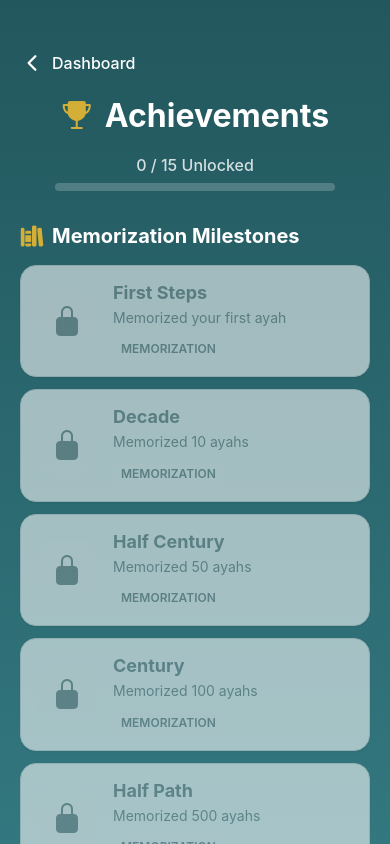
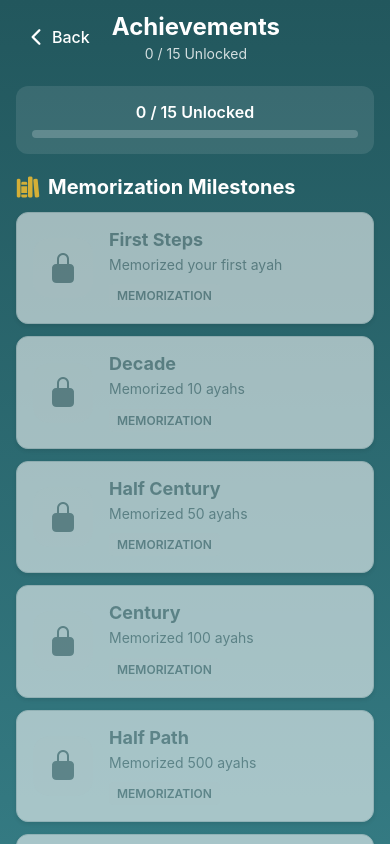
Before and after one commit to learning2codenowq/quranhifdhapp, a React Native app: screen /Achievements in a window 390 px wide. Shown: the top 844 px of the page. Built offline with nearby package versions, Linux system fonts and the light colour scheme; what expo-notifications would draw is missing.

Commit message:
phase 2 of refactoring complete

```diff
--- a/src/screens/AchievementsScreen.js
+++ b/src/screens/AchievementsScreen.js
@@ -1,20 +1,21 @@
 import React, { useState, useEffect } from 'react';
 import { View, Text, StyleSheet, ScrollView, TouchableOpacity } from 'react-native';
-import { LinearGradient } from 'expo-linear-gradient';
 import { StorageService } from '../services/StorageService';
 import { AchievementSystem } from '../utils/AchievementSystem';
 import AnimatedCard from '../components/AnimatedCard';
 import LoadingSpinner from '../components/LoadingSpinner';
 import { Icon, AppIcons } from '../components/Icon';
 import { Theme } from '../styles/theme';
-import { getThemedColors } from '../styles/theme';
-import { SafeAreaProvider, SafeAreaView } from 'react-native-safe-area-context';
+import ScreenLayout from '../layouts/ScreenLayout';
+import ScreenHeader from '../layouts/ScreenHeader';
+import { useSettings } from '../hooks/useSettings';
 
 export default function AchievementsScreen({ navigation }) {
+  const { settings, themedColors } = useSettings();
+
   const [earnedAchievements, setEarnedAchievements] = useState([]);
   const [totalAchievements, setTotalAchievements] = useState(0);
   const [loading, setLoading] = useState(true);
-  const [settings, setSettings] = useState({ darkMode: false });
 
 
   useEffect(() => {
@@ -24,9 +25,6 @@ export default function AchievementsScreen({ navigation }) {
   const loadAchievements = async () => {
   setLoading(true);
   const state = await StorageService.getState();
-    if (state?.settings) {
-    setSettings({ darkMode: state.settings.darkMode || false });
-  }
   const earned = state?.earnedAchievements || [];
     setEarnedAchievements(earned);
     setTotalAchievements(AchievementSystem.achievements.length);
@@ -162,39 +160,23 @@ export default function AchievementsScreen({ navigation }) {
 
   if (loading) {
   return (
-        <LinearGradient colors={settings.darkMode ? getThemedColors(true).gradients.primary : Theme.gradients.primary} style={styles.container}>
-        <SafeAreaView style={styles.safeArea} edges={['top', 'left', 'right', 'bottom']}></SafeAreaView>
+    <ScreenLayout>
       <LoadingSpinner message="Loading achievements..." />
-      </LinearGradient>
+    </ScreenLayout>
   );
 }
 
   return (
-      <LinearGradient colors={settings.darkMode ? getThemedColors(true).gradients.primary : Theme.gradients.primary} style={styles.container}>
-      <View style={styles.header}>
-        <TouchableOpacity
-          style={styles.backButton}
-          onPress={() => navigation.goBack()}
-        >
-          <Icon
-            name={AppIcons.back.name}
-            type={AppIcons.back.type}
-            size={24}
-            color={Theme.colors.textOnDark}
+  <ScreenLayout scrollable={true}>
+    <ScreenHeader
+      title="Achievements"
+      subtitle={`${earnedAchievements.length} / ${totalAchievements} Unlocked`}
+      onBack={() => navigation.goBack()}
     />
-          <Text style={styles.backText}>Dashboard</Text>
-        </TouchableOpacity>
 
-        <View style={styles.headerTitleContainer}>
-          <Icon
-            name={AppIcons.trophy.name}
-            type={AppIcons.trophy.type}
-            size={32}
-            color={Theme.colors.secondary}
-          />
-          <Text style={styles.headerTitle}>Achievements</Text>
-        </View>
+    <View style={styles.content}>
 
+      {/* Progress Bar */}
       <View style={styles.progressContainer}>
         <Text style={styles.progressText}>
           {earnedAchievements.length} / {totalAchievements} Unlocked
@@ -208,10 +190,8 @@ export default function AchievementsScreen({ navigation }) {
           />
         </View>
       </View>
-      </View>
 
-      <ScrollView style={styles.content} contentContainerStyle={styles.contentContainer}>
-
+      {/* Achievement Categories */}
       {Object.entries(categorizedAchievements).map(([category, achievements]) => {
         if (achievements.length === 0) return null;
 
@@ -238,90 +218,65 @@ export default function AchievementsScreen({ navigation }) {
         );
       })}
 
-      </ScrollView>
-    </LinearGradient>
+    </View>
+  </ScreenLayout>
 );
 }
 
 const styles = StyleSheet.create({
-  container: {
-    flex: 1,
-  },
-  header: {
-    paddingHorizontal: Theme.spacing.xl,
-    paddingTop: 50,
-    paddingBottom: Theme.spacing['3xl'],
-    alignItems: 'center',
-  },
-  backButton: {
-    flexDirection: 'row',
-    alignItems: 'center',
-    alignSelf: 'flex-start',
+  progressContainer: {
+  backgroundColor: 'rgba(255, 255, 255, 0.1)',
+  borderRadius: Theme.borderRadius.lg,
+  padding: Theme.spacing.lg,
   marginBottom: Theme.spacing.xl,
-  },
-  backText: {
-    color: Theme.colors.textOnDark,
-    fontSize: Theme.typography.fontSize.base,
-    marginLeft: Theme.spacing.sm,
-    fontWeight: Theme.typography.fontWeight.medium,
-  },
-  headerTitleContainer: {
-    flexDirection: 'row',
-    alignItems: 'center',
-    marginBottom: Theme.spacing.xl,
-  },
-  headerTitle: {
-    fontSize: Theme.typography.fontSize['4xl'],
-    fontWeight: Theme.typography.fontWeight.bold,
-    color: Theme.colors.textOnDark,
-    marginLeft: Theme.spacing.md,
-  },
-  progressContainer: {
-    alignItems: 'center',
-    width: '100%',
 },
 progressText: {
   fontSize: Theme.typography.fontSize.base,
-    color: 'rgba(255, 255, 255, 0.8)',
+  fontWeight: Theme.typography.fontWeight.semibold,
+  color: Theme.colors.textOnDark,
   marginBottom: Theme.spacing.sm,
-    fontWeight: Theme.typography.fontWeight.medium,
+  textAlign: 'center',
 },
 progressBar: {
-    width: '80%',
   height: 8,
   backgroundColor: 'rgba(255, 255, 255, 0.2)',
-    borderRadius: Theme.borderRadius.sm,
+  borderRadius: Theme.borderRadius.full,
   overflow: 'hidden',
 },
 progressFill: {
   height: '100%',
   backgroundColor: Theme.colors.secondary,
-    borderRadius: Theme.borderRadius.sm,
+  borderRadius: Theme.borderRadius.full,
 },
   content: {
-    flex: 1,
+  paddingHorizontal: Theme.spacing.lg,
+  paddingTop: Theme.spacing.md,
+  paddingBottom: Theme.spacing.xl,
 },
   contentContainer: {
     paddingHorizontal: Theme.spacing.xl,
     paddingBottom: Theme.spacing['6xl'],
   },
   section: {
-    marginBottom: Theme.spacing['3xl'],
+  marginBottom: Theme.spacing.xl,
 },
 sectionHeader: {
   flexDirection: 'row',
   alignItems: 'center',
-    marginBottom: Theme.spacing.lg,
+  marginBottom: Theme.spacing.md,
+  gap: Theme.spacing.sm,
 },
 sectionTitle: {
   fontSize: Theme.typography.fontSize.xl,
   fontWeight: Theme.typography.fontWeight.bold,
   color: Theme.colors.textOnDark,
-    marginLeft: Theme.spacing.sm,
 },
   achievementCard: {
+  backgroundColor: 'rgba(255, 255, 255, 0.95)',
+  borderRadius: Theme.borderRadius.lg,
+  padding: Theme.spacing.lg,
   marginBottom: Theme.spacing.md,
-    padding: Theme.spacing.lg,
+  ...Theme.shadows.md,
 },
   lockedCard: {
     opacity: 0.6,
--- a/src/screens/AnalyticsScreen.js
+++ b/src/screens/AnalyticsScreen.js
@@ -65,7 +65,7 @@ export default function AnalyticsScreen({ navigation }) {
 
           <View style={styles.headerStat}>
             <View style={styles.iconCircle}>
-              <Icon name="flame" type="Ionicons" size={24} color={Theme.colors.warning} />
+              <Icon name="book" type="Ionicons" size={24} color={Theme.colors.warning} />
             </View>
             <Text style={[styles.headerStatValue, settings.darkMode && { color: themedColors.textPrimary }]}>{currentStreak}</Text>
             <Text style={[styles.headerStatLabel, settings.darkMode && { color: themedColors.textSecondary }]}>Day Streak</Text>
--- a/src/screens/DashboardScreen.js
+++ b/src/screens/DashboardScreen.js
@@ -1,6 +1,5 @@
 import React, { useState, useEffect, useRef } from 'react';
 import { View, Text, StyleSheet, ScrollView, TouchableOpacity, RefreshControl } from 'react-native';
-import { LinearGradient } from 'expo-linear-gradient';
 import { StorageService } from '../services/StorageService';
 import { QuranUtils } from '../utils/QuranUtils';
 import TikrarPlan from '../components/TikrarPlan';
@@ -8,7 +7,6 @@ import AchievementModal from '../components/AchievementModal';
 import AnimatedProgressRing from '../components/AnimatedProgressRing';
 import LoadingSpinner from '../components/LoadingSpinner';
 import { Icon, AppIcons } from '../components/Icon';
-import { SafeAreaProvider, SafeAreaView } from 'react-native-safe-area-context';
 import { Theme } from '../styles/theme';
 import { Logger } from '../utils/Logger';
 import { useSettings } from '../hooks/useSettings';
@@ -16,6 +14,8 @@ import { DashboardSkeleton } from '../components/SkeletonLoader';
 import ContinueCard from '../components/ContinueCard';
 import ConfettiCannon from 'react-native-confetti-cannon';
 import WeeklyProgress from '../components/WeeklyProgress';
+import ScreenLayout from '../layouts/ScreenLayout';
+import { LinearGradient } from 'expo-linear-gradient';
 
 export default function DashboardScreen({ navigation }) {
   const { settings, themedColors, userName, dailyGoal } = useSettings();
@@ -177,13 +177,9 @@ export default function DashboardScreen({ navigation }) {
   });
 
   return (
-   <LinearGradient
-     colors={settings.darkMode ? themedColors.gradients.primary : Theme.gradients.primary}
-     style={styles.container}
-   >
-    <SafeAreaView style={styles.safeArea} edges={['top', 'left', 'right', 'bottom']}></SafeAreaView>
+    <ScreenLayout showBottomNav={true}>
       <DashboardSkeleton darkMode={settings.darkMode} />
-   </LinearGradient>
+    </ScreenLayout>
   );
 }
 
@@ -219,10 +215,7 @@ export default function DashboardScreen({ navigation }) {
 
 
 return (
-  <LinearGradient
-    colors={settings.darkMode ? themedColors.gradients.primary : Theme.gradients.primary}
-    style={styles.container}
-  >
+  <ScreenLayout scrollable={true} showBottomNav={true}>
     {showConfetti && (
   <ConfettiCannon
     ref={confettiRef}
@@ -233,18 +226,7 @@ return (
     fallSpeed={3000}
   />
 )}
-    <ScrollView
-      contentContainerStyle={styles.scrollContent}
-      showsVerticalScrollIndicator={false}
-      refreshControl={
-        <RefreshControl
-          refreshing={refreshing}
-          onRefresh={onRefresh}
-          colors={[Theme.colors.secondary]}
-          tintColor={Theme.colors.secondary}
-        />
-      }
-    >
+<View style={styles.content}>
       {/* Header */}
       <View style={styles.header}>
         <View style={styles.headerContent}>
@@ -254,7 +236,7 @@ return (
           </View>
           <View style={styles.streakBadge}>
             <Icon
-              name="flame"
+              name="book"
               type="Ionicons"
               size={16}
               color={Theme.colors.warning}
@@ -579,8 +561,8 @@ return (
         achievements={achievementModal.achievements}
         onClose={handleCloseAchievements}
       />
-    </ScrollView>
-  </LinearGradient>
+    </View>
+  </ScreenLayout>
 );
 }
 
@@ -588,15 +570,16 @@ const styles = StyleSheet.create({
   container: {
     flex: 1,
   },
-  scrollContent: {
-    paddingTop: 50,
-    paddingHorizontal: 20,
-    paddingBottom: 120,
+  content: {
+  paddingHorizontal: Theme.spacing.lg,
+  paddingTop: Theme.spacing.xl,
+  paddingBottom: 100,
 },
 
   // Header
   header: {
     marginBottom: 24,
+    paddingHorizontal: Theme.spacing.xs,
   },
   headerContent: {
     flexDirection: 'row',
@@ -639,13 +622,14 @@ const styles = StyleSheet.create({
 
   // Hero Section
   heroSection: {
-    marginBottom: 24,
+  marginBottom: Theme.spacing.xl,
+  paddingHorizontal: Theme.spacing.xs,
 },
 heroCard: {
-    borderRadius: 24,
+  borderRadius: Theme.borderRadius.xl,
   overflow: 'hidden',
   ...Theme.shadows.xl,
-    marginBottom: 12,
+  marginBottom: Theme.spacing.md,
 },
   heroGradient: {
     padding: 32,
@@ -706,10 +690,10 @@ const styles = StyleSheet.create({
   // Today's Progress Bar
   todayProgressSection: {
   backgroundColor: 'rgba(255, 255, 255, 0.95)',
-    borderRadius: 20,
-    padding: 20,
-    marginBottom: 24,
-    ...Theme.shadows.sm,
+  borderRadius: Theme.borderRadius.xl,
+  padding: Theme.spacing.xl,
+  marginBottom: Theme.spacing.xl,
+  ...Theme.shadows.md,
 },
   todayProgressHeader: {
     flexDirection: 'row',
@@ -742,6 +726,7 @@ const styles = StyleSheet.create({
   // Today's Plan
   todayPlanSection: {
     marginBottom: 24,
+    paddingHorizontal: Theme.spacing.xs,
   },
   sectionTitle: {
     fontSize: 20,
@@ -820,6 +805,7 @@ const styles = StyleSheet.create({
   // Progress Overview Section with Ring
 progressOverviewSection: {
   marginBottom: 24,
+  paddingHorizontal: Theme.spacing.xs,
 },
 progressOverviewCard: {
   backgroundColor: 'rgba(255, 255, 255, 0.95)',
@@ -861,6 +847,7 @@ milestoneSection: {
   borderRadius: 16,
   padding: 16,
   alignItems: 'center',
+  paddingHorizontal: Theme.spacing.xs,
 },
 milestoneLabel: {
   fontSize: 13,
--- a/src/screens/TikrarActivityScreen.js
+++ b/src/screens/TikrarActivityScreen.js
@@ -1,12 +1,15 @@
 import React, { useState, useEffect } from 'react';
 import { View, Text, StyleSheet, TouchableOpacity, ScrollView, Alert } from 'react-native';
-import { LinearGradient } from 'expo-linear-gradient';
 import { StorageService } from '../services/StorageService';
 import { QuranUtils } from '../utils/QuranUtils';
 import { Theme } from '../styles/theme';
-import { SafeAreaProvider, SafeAreaView } from 'react-native-safe-area-context';
+import ScreenLayout from '../layouts/ScreenLayout';
+import ScreenHeader from '../layouts/ScreenHeader';
+import { useSettings } from '../hooks/useSettings';
 
 export default function TikrarActivityScreen({ route, navigation }) {
+  const { settings, themedColors } = useSettings();
+
   const { categoryType, categoryData } = route.params;
   const [completed, setCompleted] = useState(0);
   const [state, setState] = useState(null);
@@ -104,16 +107,14 @@ export default function TikrarActivityScreen({ route, navigation }) {
   const isActive = getTarget() > 0;
 
   return (
-    <LinearGradient colors={Theme.gradients.primary} style={styles.container}>
-            <SafeAreaView style={styles.safeArea} edges={['top', 'left', 'right', 'bottom']}></SafeAreaView>
-      <View style={styles.header}>
-        <TouchableOpacity onPress={() => navigation.goBack()}>
-          <Text style={styles.backText}>← Back</Text>
-        </TouchableOpacity>
-        <Text style={styles.headerTitle}>{getTitle()}</Text>
-      </View>
+  <ScreenLayout scrollable={true}>
+    <ScreenHeader
+      title={getTitle()}
+      subtitle={`Target: ${getTarget()} segments`}
+      onBack={() => navigation.goBack()}
+    />
 
-      <ScrollView contentContainerStyle={styles.content}>
+    <View style={styles.content}>
       <View style={styles.descriptionCard}>
         <Text style={styles.description}>{categoryData.description}</Text>
       </View>
@@ -169,25 +170,12 @@ export default function TikrarActivityScreen({ route, navigation }) {
           </Text>
         </View>
       )}
-      </ScrollView>
-    </LinearGradient>
+    </View>
+  </ScreenLayout>
 );
 }
 
 const styles = StyleSheet.create({
-  container: {
-    flex: 1,
-  },
-  header: {
-    paddingTop: 50,
-    paddingHorizontal: 20,
-    paddingBottom: 20,
-  },
-  backText: {
-    color: 'white',
-    fontSize: 16,
-    marginBottom: 15,
-  },
   headerTitle: {
     fontSize: 24,
     fontWeight: 'bold',
@@ -195,8 +183,9 @@ const styles = StyleSheet.create({
     textAlign: 'center',
   },
   content: {
-    paddingHorizontal: 20,
-    paddingBottom: 30,
+  flex: 1,
+  paddingHorizontal: Theme.spacing.lg,
+  paddingTop: Theme.spacing.xl,
 },
   descriptionCard: {
     backgroundColor: 'rgba(255, 255, 255, 0.95)',
```
Lines whose indentation alone changed are shown as unchanged.
